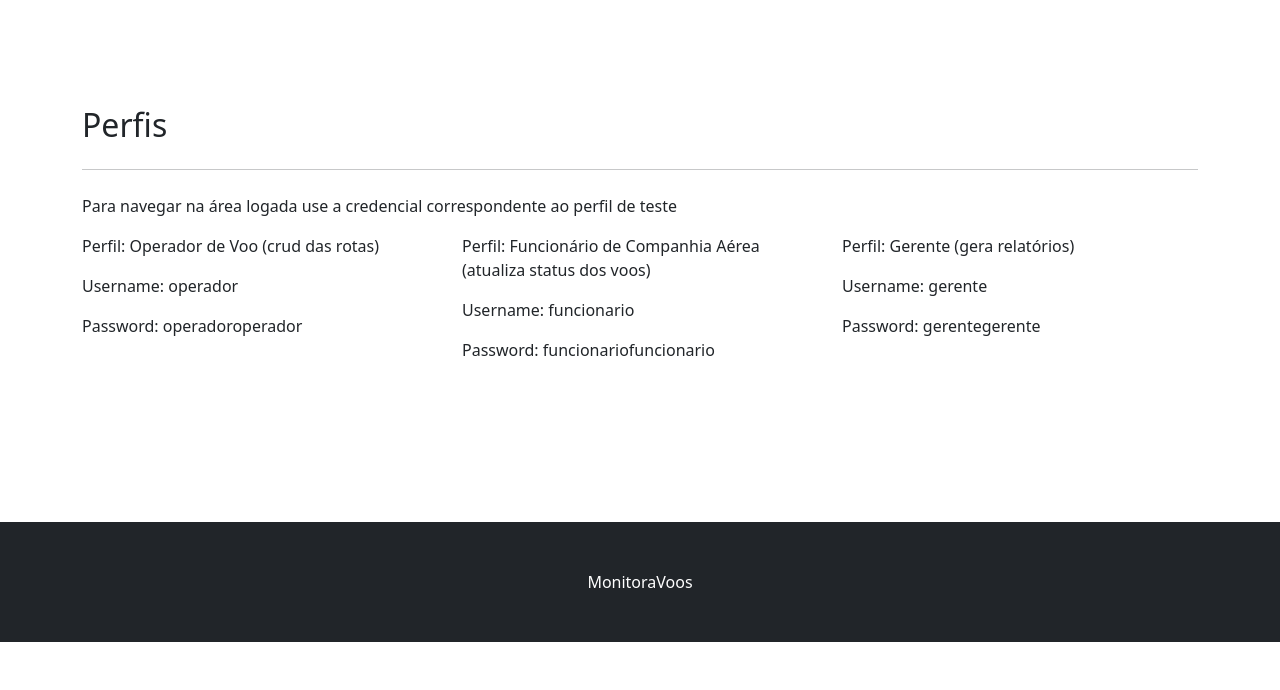
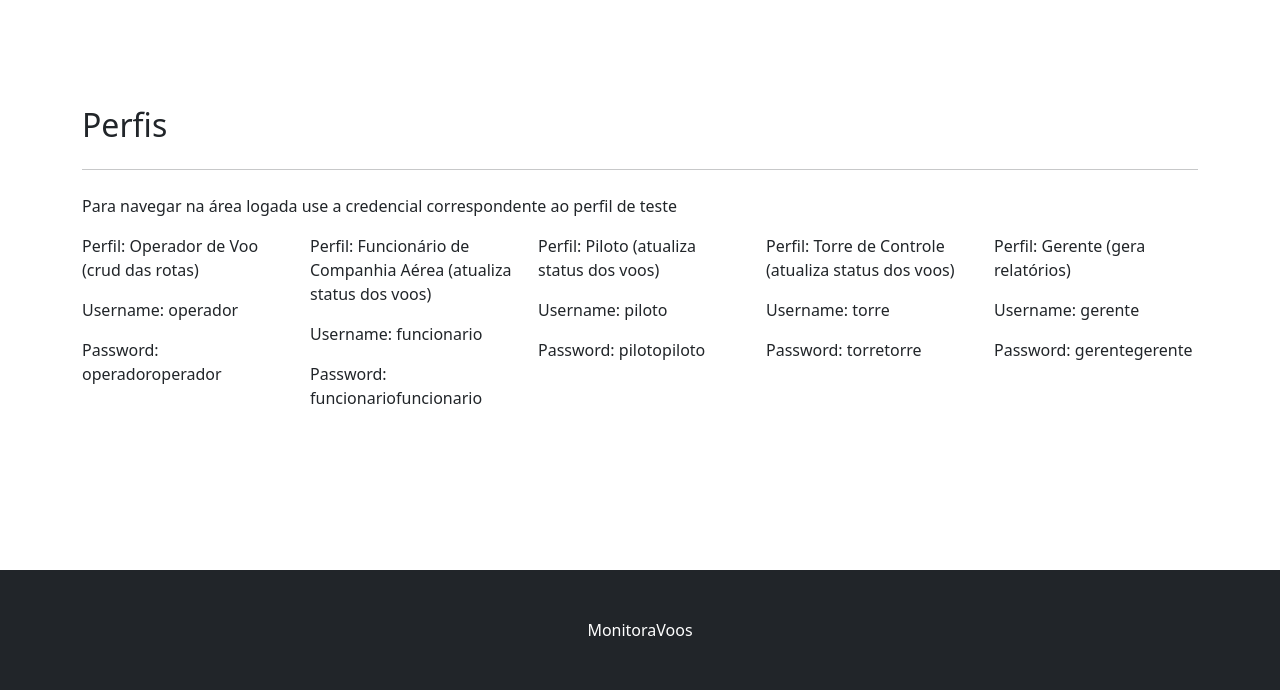
Before and after one commit to vinibalvarenga/MonitoraVoos, a Django app: page /login/ in a window 1280 px wide. Shown: the part 518-1208 px from the top of the page. Before the commit the page ends 1160 px from the top, so only its background shows below. Run offline with Django 4.2, Linux system fonts and the light colour scheme; some libraries are stand-ins or nearby versions.

Commit message:
Adicionando novos perfis

```diff
--- a/rota/views.py
+++ b/rota/views.py
@@ -69,7 +69,6 @@ class MonitoraVoo(UpdateView):
 
 class RotaCreate(CreateView):
     model = Rota
-    # fields = '__all__'
     form_class = RotaForm
     success_url = reverse_lazy('crud')
 
--- a/templates/registration/login.html
+++ b/templates/registration/login.html
@@ -73,6 +73,16 @@
                             <p>Password: funcionariofuncionario</p>
                         </div>
                         <div class="col">
+                            <p>Perfil: Piloto (atualiza status dos voos)</p>
+                            <p>Username: piloto</p>
+                            <p>Password: pilotopiloto</p>
+                        </div>
+                        <div class="col">
+                            <p>Perfil: Torre de Controle (atualiza status dos voos)</p>
+                            <p>Username: torre</p>
+                            <p>Password: torretorre</p>
+                        </div>
+                        <div class="col">
                             <div class="col">
                                 <p>Perfil: Gerente (gera relatórios)</p>
                                 <p>Username: gerente</p>
```
Also changed, not shown: db.sqlite3.
